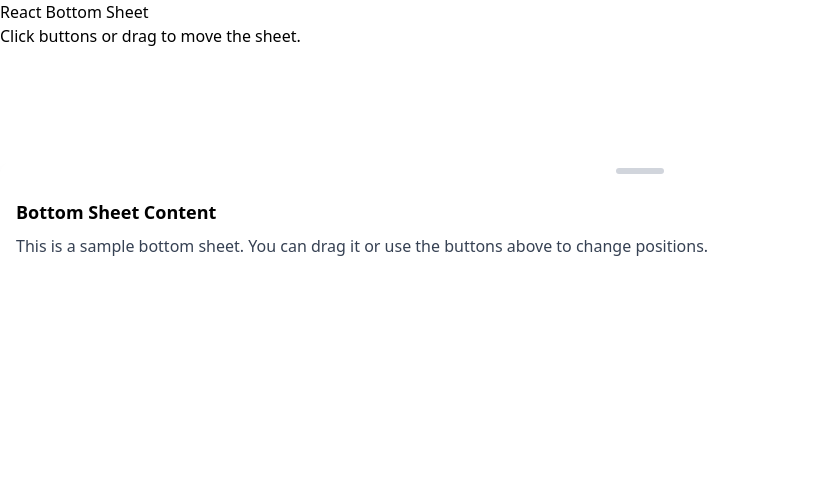
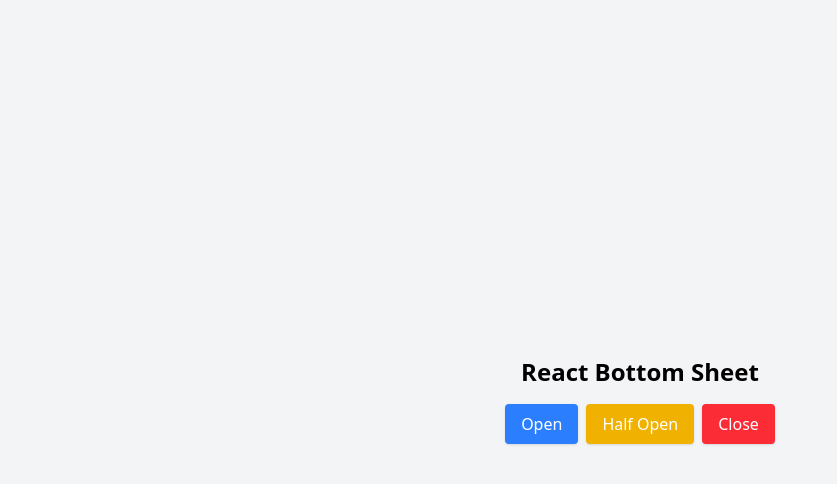
Before and after one commit to Dipanshuk1/bottom-sheet-app, a React (Vite) app: page / in a window 1280 px wide. Shown: the top 484 px of the page, without its empty margins (0-837 px from the left). Built offline with nearby package versions, Linux system fonts and the light colour scheme.

Commit message:
Imported Component BottomSheet in App.jsx

```diff
--- a/src/App.jsx
+++ b/src/App.jsx
@@ -1,15 +1,34 @@
-// src/App.jsx
-import React from "react";
-import BottomSheet from "./components/BottomSheet";
+// App.jsx
+import React, { useState } from 'react';
+import BottomSheet from './components/BottomSheet';
 
-function App() {
+export default function App() {
+  const [position, setPosition] = useState('closed');
+
   return (
-    <div className="App">
-      <h1>React Bottom Sheet</h1>
-      <p>Click buttons or drag to move the sheet.</p>
-      <BottomSheet />
+    <div className="min-h-screen bg-gray-100 flex flex-col justify-center items-center">
+      <h1 className="text-2xl font-bold mb-4">React Bottom Sheet</h1>
+      <div className="space-x-2">
+        <button
+          onClick={() => setPosition('open')}
+          className="px-4 py-2 bg-blue-500 text-white rounded shadow"
+        >
+          Open
+        </button>
+        <button
+          onClick={() => setPosition('half')}
+          className="px-4 py-2 bg-yellow-500 text-white rounded shadow"
+        >
+          Half Open
+        </button>
+        <button
+          onClick={() => setPosition('closed')}
+          className="px-4 py-2 bg-red-500 text-white rounded shadow"
+        >
+          Close
+        </button>
+      </div>
+      <BottomSheet position={position} setPosition={setPosition} />
     </div>
   );
 }
-
-export default App;
```
